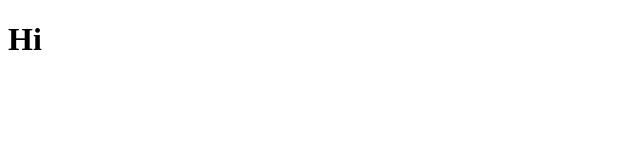
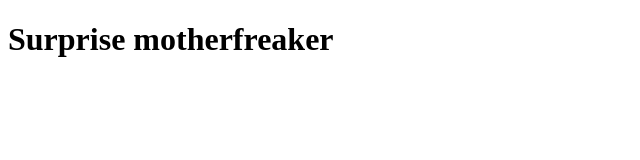
Before and after one commit to kimspe930/flexbox, a plain HTML site: page hello-flexbox.html in a window 1280 px wide. Shown: the whole page, without its empty margins (0-640 px from the left). Drawn offline with Linux system fonts and the light colour scheme.

Commit message:
SURPRISE

```diff
--- a/hello-flexbox.html
+++ b/hello-flexbox.html
@@ -10,7 +10,7 @@
 </head>
 
 <body>
-    <h1>Hi</h1>
+    <h1>Surprise motherfreaker</h1>
 </body>
 
 </html>
```
